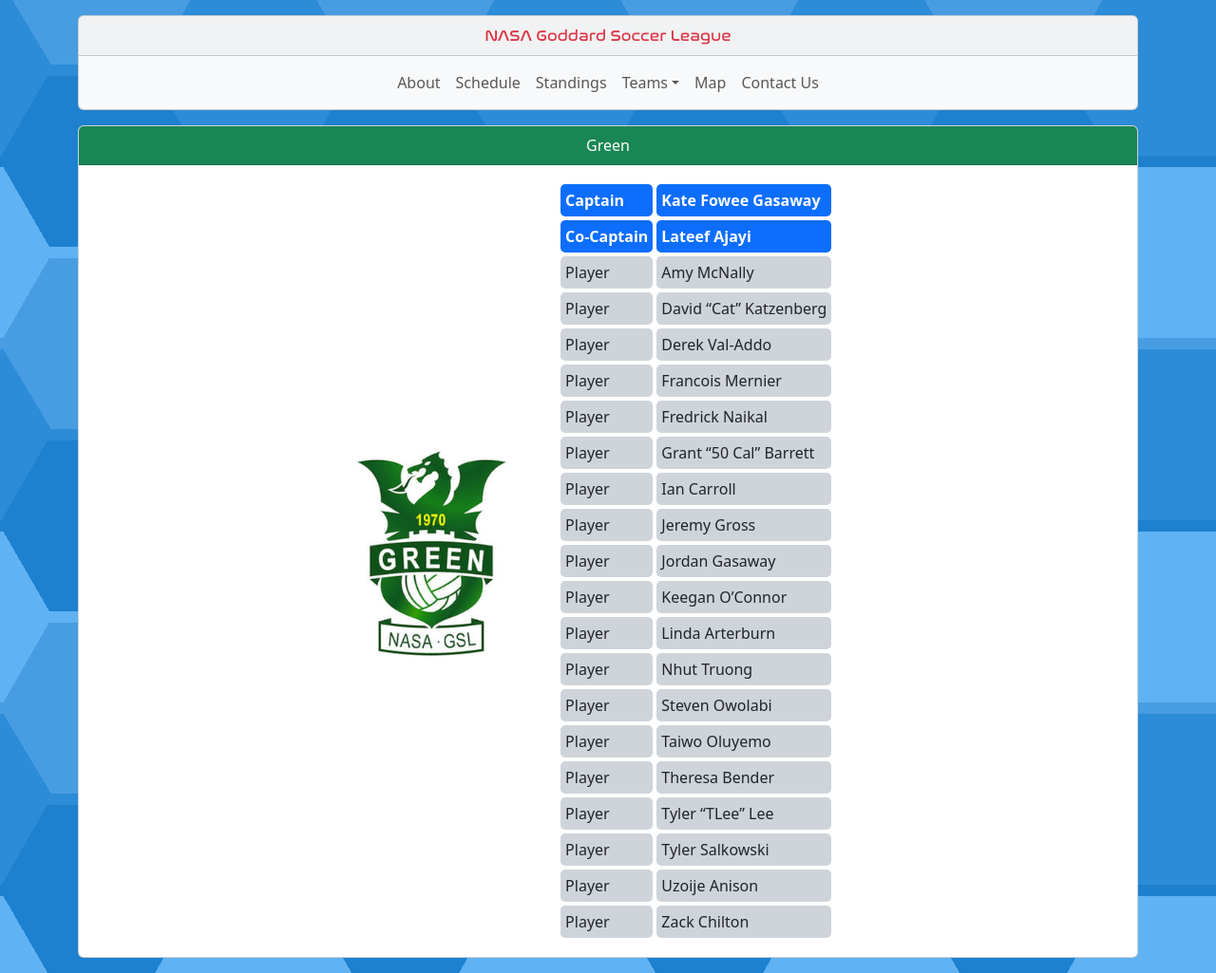
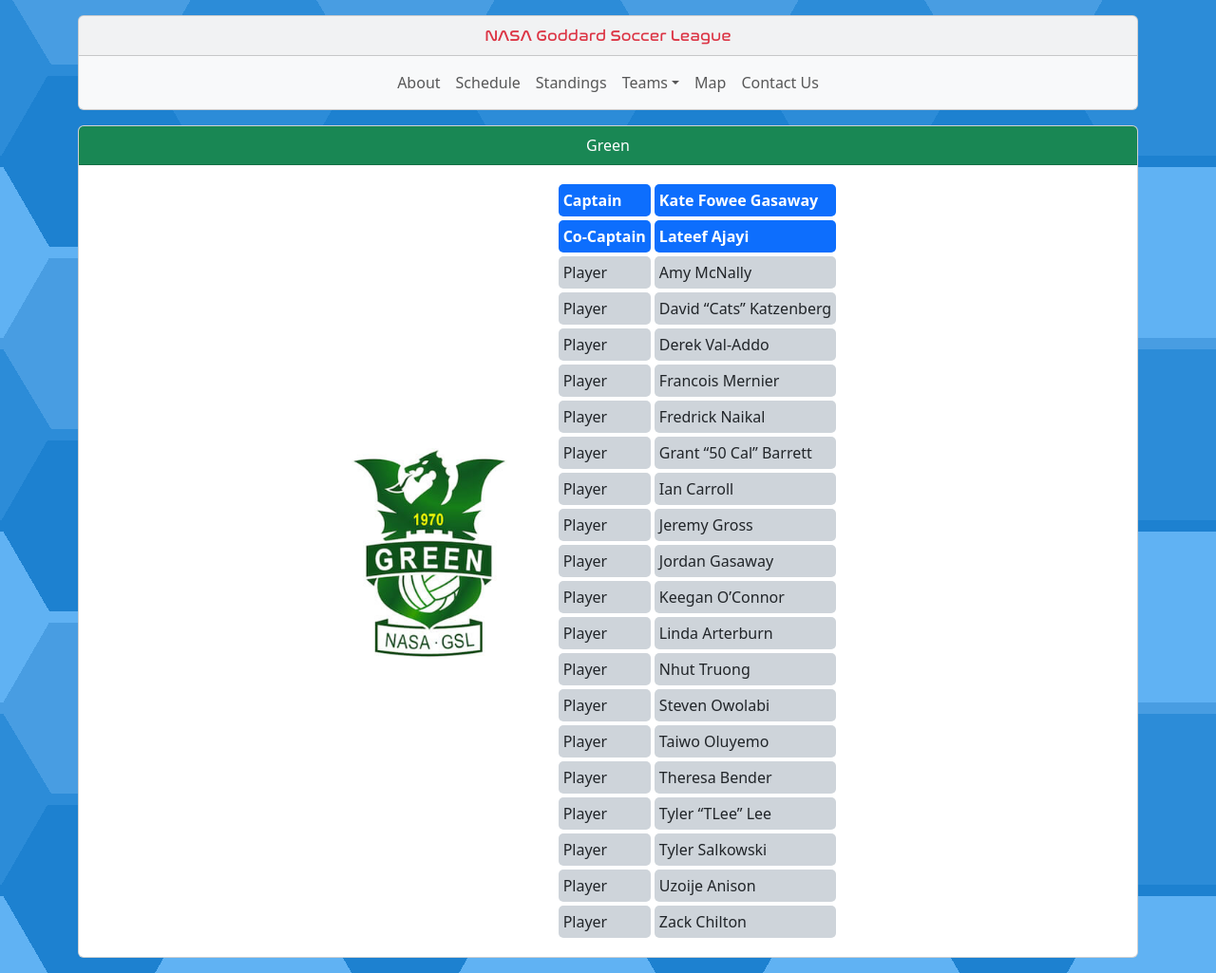
Before and after one commit to goddard-soccer/goddard-soccer.github.io, a Jekyll site: the page built from _pages/green.md, in a window 1280 px wide. Shown: the whole page at 95% size. Built offline with Jekyll 4.4.1, drawn with Linux system fonts in a browser that asks for light colours.

Commit message:
nicknames

```diff
--- a/_pages/green.md
+++ b/_pages/green.md
@@ -18,7 +18,7 @@ permalink: /green/
 | Co-Captain | Lateef Ajayi |
 | ---------- | ------------ |
 | Player | Amy McNally  |
-| Player | David "Cat" Katzenberg |
+| Player | David "Cats" Katzenberg |
 | Player | Derek Val-Addo |
 | Player | Francois Mernier  |
 | Player | Fredrick Naikal |
```
